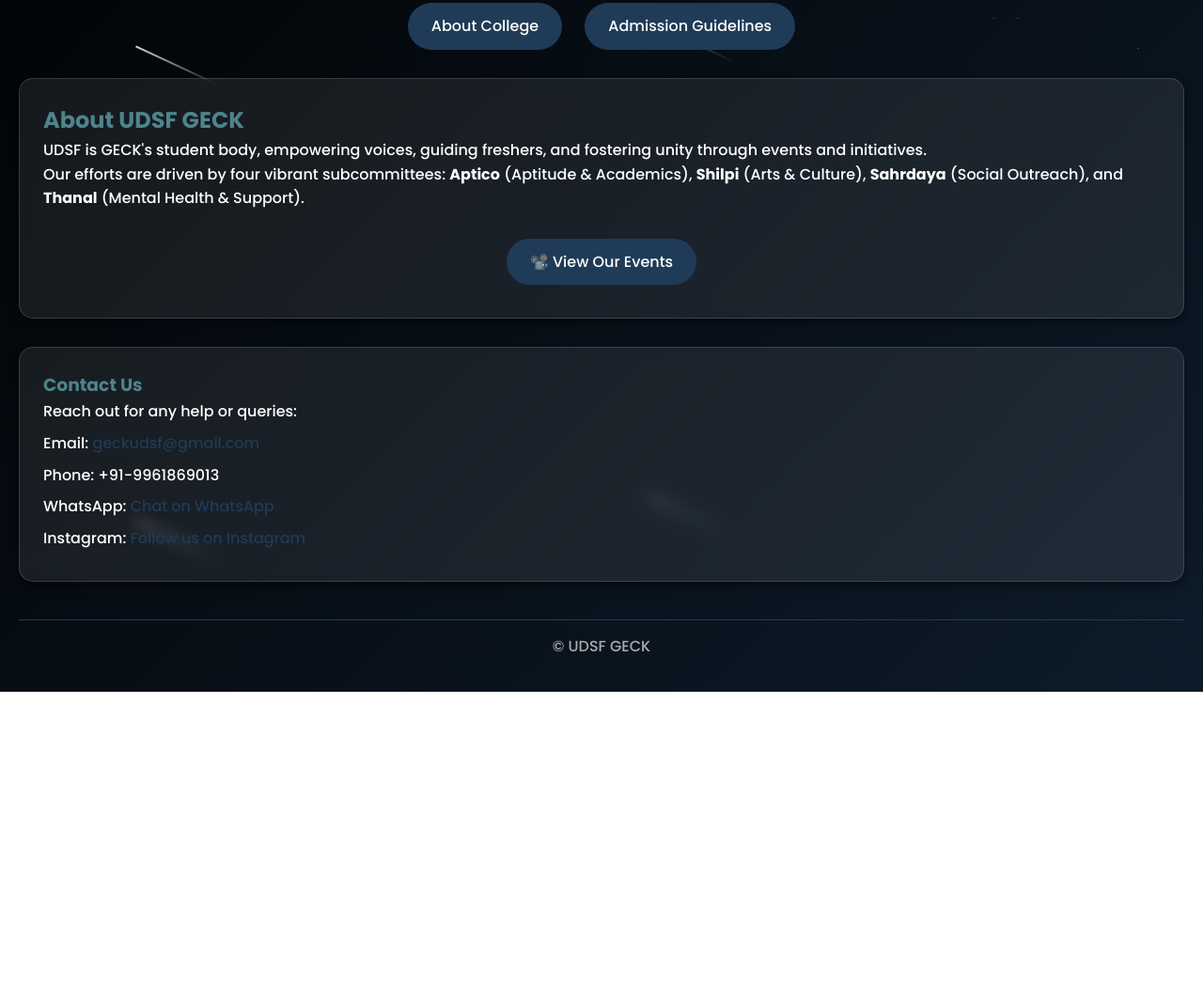
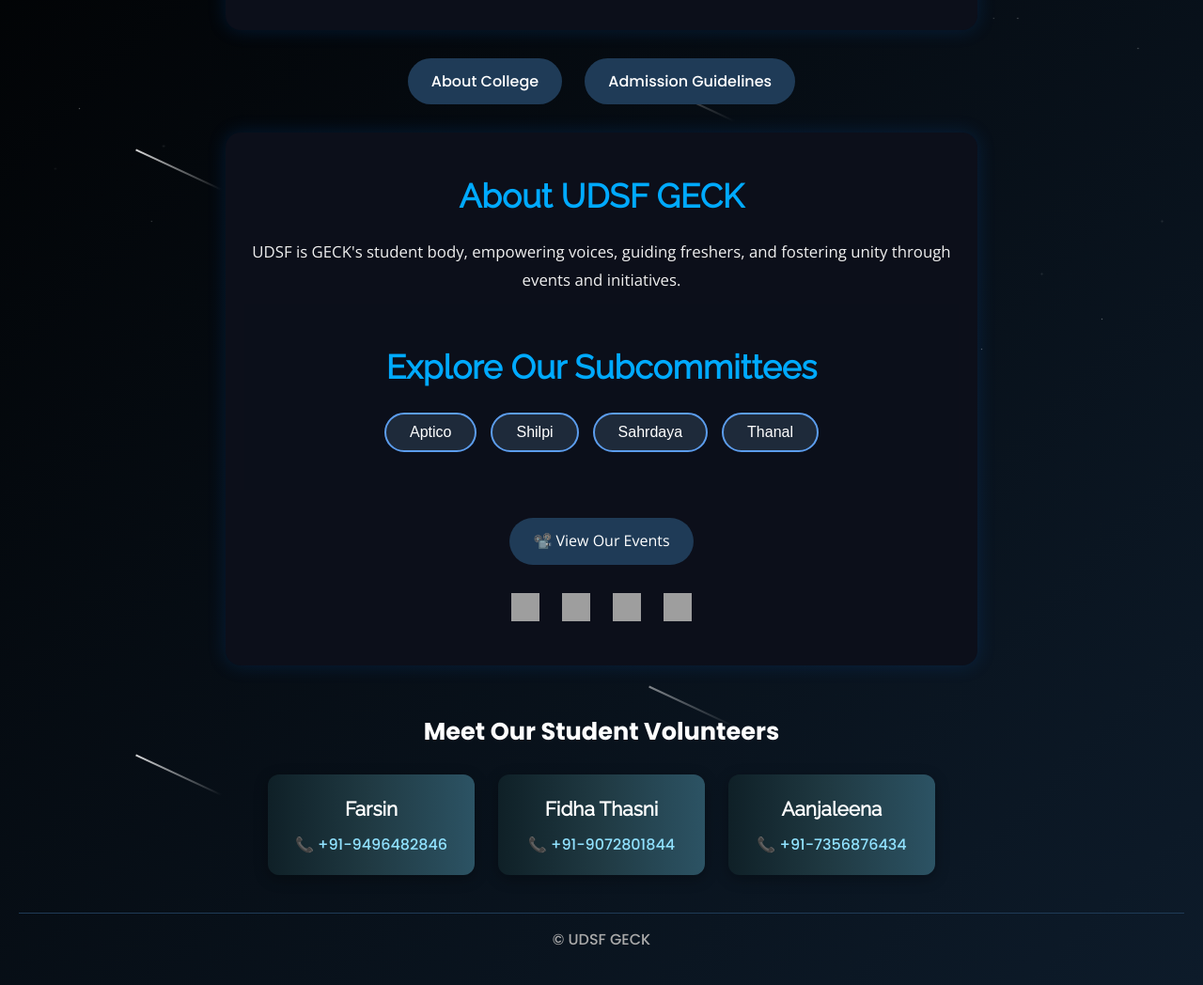
Before and after one commit to fidhathasnin/keam-admission-helpdesk, a plain HTML site: page index.html in a window 1280 px wide. Shown: the part 385-1433 px from the top of the page at 94% size. Before the commit the page ends 1121 px from the top, so only its background shows below. Drawn offline with nearby package versions, Linux system fonts and the light colour scheme; grey boxes are pictures that could not be loaded; a web font is replaced by a local one.

Commit message:
ui change

```diff
--- a/index.html
+++ b/index.html
@@ -32,6 +32,39 @@ body {
   position: relative;
   z-index: 0;
 }
+@import url('https://fonts.googleapis.com/css2?family=Raleway:wght@600&family=Open+Sans:wght@400;600&display=swap');
+
+.about-udsf {
+  text-align: center;
+  max-width: 800px;
+  margin: 0 auto;
+  padding: 40px 20px;
+  background: #0c0f1a;
+  color: #f0f0f0;
+  border-radius: 16px;
+  box-shadow: 0 0 20px rgba(0, 102, 204, 0.2);
+  font-family: 'Open Sans', sans-serif;
+}
+
+.about-udsf h2 {
+  font-family: 'Raleway', sans-serif;
+  font-size: 2.2em;
+  margin-bottom: 15px;
+  color: #00aaff;
+}
+
+.about-description,
+.about-committees {
+  font-size: 1.05em;
+  line-height: 1.8;
+  margin: 10px 0;
+  font-family: 'Open Sans', sans-serif;
+}
+
+.about-committees strong {
+  font-family: 'Raleway', sans-serif;
+  color: #1dd3f8;
+}
 
 /* Star background */
 .stars {
@@ -56,6 +89,59 @@ body {
   animation: twinkle 8s infinite linear;
   z-index: -1;
 }
+.volunteer-section {
+  text-align: center;
+  margin: 50px auto 30px;
+}
+
+.volunteer-title {
+  font-family: 'Poppins', sans-serif;
+  color: #ffffff;
+  font-size: 1.6rem;
+  margin-bottom: 25px;
+}
+
+.volunteer-cards {
+  display: flex;
+  justify-content: center;
+  gap: 25px;
+  flex-wrap: wrap;
+}
+
+.volunteer-card {
+  background: linear-gradient(to right, #0f2027, #203a43, #2c5364);
+  padding: 20px 25px;
+  border-radius: 12px;
+  box-shadow: 0 4px 15px rgba(0, 0, 0, 0.3);
+  width: 220px;
+  color: #ffffff;
+  transition: transform 0.3s, box-shadow 0.3s;
+}
+
+.volunteer-card h4 {
+  font-family: 'Raleway', sans-serif;
+  font-size: 1.3rem;
+  margin-bottom: 8px;
+}
+
+.volunteer-card a {
+  color: #91e2ff;
+  text-decoration: none;
+  font-size: 1rem;
+  transition: color 0.3s;
+}
+
+.volunteer-card:hover {
+  transform: translateY(-8px);
+  box-shadow: 0 6px 18px rgba(0, 0, 0, 0.5);
+}
+
+.volunteer-card a:hover {
+  color: #ffffff;
+}
+
+
+
 
 .stars::after {
   content: "";
@@ -295,6 +381,69 @@ body {
         margin: 10px auto;
       }
     }
+
+
+  .subcommittees-container {
+    text-align: center;
+    padding: 40px 20px;
+    background: #0b0f1a;
+    color: #fff;
+  }
+
+  .button-row {
+    margin-top: 20px;
+    display: flex;
+    justify-content: center;
+    gap: 15px;
+    flex-wrap: wrap;
+  }
+
+  .sub-btn {
+    background-color: #1e2a3a;
+    color: #fff;
+    border: 2px solid #5c9ded;
+    padding: 10px 25px;
+    border-radius: 30px;
+    cursor: pointer;
+    font-size: 16px;
+    transition: all 0.3s ease;
+    position: relative;
+  }
+
+  .sub-btn:hover {
+    background-color: #5c9ded;
+    color: #000;
+    transform: scale(1.05);
+  }
+
+  .event-section {
+    display: none;
+    margin-top: 30px;
+    background: #141d2b;
+    padding: 20px;
+    border-radius: 12px;
+    width: 90%;
+    max-width: 600px;
+    margin-left: auto;
+    margin-right: auto;
+  }
+
+  .event-section ul {
+    list-style: none;
+    padding: 0;
+    margin-top: 10px;
+  }
+
+  .event-section ul li {
+    padding: 5px 0;
+    font-size: 16px;
+  }
+
+  .event-section h3 {
+    color: #66b2ff;
+    margin-bottom: 10px;
+  }
+</style>
   </style>
 </head>
 <body>
@@ -315,7 +464,7 @@ body {
 
     <main>
       <!-- Welcome Section -->
-      <section class="card welcome-card">
+      <section class="about-udsf">
   <h1 class="bitcount-heading">Welcome to GECK</h1>
    <p class="tagline">
     Your place to learn, lead, and belong
@@ -341,27 +490,122 @@ body {
       </div>
 
       <!-- About UDSF Section -->
-    <section class="card">
+<section class="about-udsf">
   <h2>About UDSF GECK</h2>
-  <p>UDSF is GECK's student body, empowering voices, guiding freshers, and fostering unity through events and initiatives.</p>
-  <p>Our efforts are driven by four vibrant subcommittees: <strong>Aptico</strong> (Aptitude & Academics), <strong>Shilpi</strong> (Arts & Culture), <strong>Sahrdaya</strong> (Social Outreach), and <strong>Thanal</strong> (Mental Health & Support).</p>
+  <p class="about-description">
+    UDSF is GECK's student body, empowering voices, guiding freshers, and fostering unity through events and initiatives.
+  </p>
+
+ <div class="subcommittees-container">
+  <h2>Explore Our Subcommittees</h2>
+  <div class="button-row">
+    <button class="sub-btn" data-target="aptico" title="Aptitude & Academics">Aptico</button>
+    <button class="sub-btn" data-target="shilpi" title="Arts & Culture">Shilpi</button>
+    <button class="sub-btn" data-target="sahrdaya" title="Social Outreach">Sahrdaya</button>
+    <button class="sub-btn" data-target="thanal" title="Mental Health & Support">Thanal</button>
+  </div>
+
+  <!-- Event Containers -->
+  <div id="aptico" class="event-section">
+    <h3>📘 Aptico Events</h3>
+    <ul>
+      <li>Mock Aptitude Tests</li>
+      <li>Career Talks</li>
+      <li>Group Discussions</li>
+    </ul>
+  </div>
+  <div id="shilpi" class="event-section">
+    <h3>🎨 Shilpi Events</h3>
+    <ul>
+      <li>Art & Craft Competitions</li>
+      <li>On-stage Performances</li>
+      <li>Workshops</li>
+    </ul>
+  </div>
+  <div id="sahrdaya" class="event-section">
+    <h3>🌍 Sahrdaya Events</h3>
+    <ul>
+      <li>Food Kit Drives</li>
+      <li>Blood Donation Camp</li>
+      <li>Charity Events</li>
+    </ul>
+  </div>
+  <div id="thanal" class="event-section">
+    <h3>🧠 Thanal Events</h3>
+    <ul>
+      <li>Mindfulness Sessions</li>
+      <li>Peer Support Groups</li>
+      <li>Mental Health Awareness</li>
+    </ul>
+  </div>
+</div>
+<script>
+  const buttons = document.querySelectorAll(".sub-btn");
+  const sections = document.querySelectorAll(".event-section");
+
+  buttons.forEach(button => {
+    button.addEventListener("click", () => {
+      const targetId = button.getAttribute("data-target");
+      sections.forEach(section => {
+        if (section.id === targetId) {
+          section.style.display = section.style.display === "block" ? "none" : "block";
+        } else {
+          section.style.display = "none";
+        }
+      });
+    });
+  });
+</script>
+
+  <div id="event-display" class="event-box"></div>
+
+
+
+
+
   <div style="text-align: center; margin-top: 20px;">
     <a href="events.html" class="btn">📽️ View Our Events</a>
+
+    <!-- Social Media Links -->
+    <div class="social-links" style="margin-top: 20px;">
+         <a href="mailto:udsfgeck@gmail.com" target="_blank" style="margin: 0 10px;">
+        <img src="https://cdn-icons-png.flaticon.com/512/732/732200.png" alt="Gmail" width="30" height="30">
+      </a>
+      <a href="https://www.instagram.com/udsfgeck" target="_blank" style="margin: 0 10px;">
+        <img src="https://cdn-icons-png.flaticon.com/512/2111/2111463.png" alt="Instagram" width="30" height="30">
+      </a>
+      <a href="https://www.facebook.com/" target="_blank" style="margin: 0 10px;">
+        <img src="https://cdn-icons-png.flaticon.com/512/733/733547.png" alt="Facebook" width="30" height="30">
+      </a>
+      <a href="https://www.linkedin.com/" target="_blank" style="margin: 0 10px;">
+        <img src="https://cdn-icons-png.flaticon.com/512/3536/3536505.png" alt="LinkedIn" width="30" height="30">
+      </a>
+    </div>
   </div>
 </section>
 
 
       <!-- Contact Section -->
-      <section class="contact-card">
-        <h3>Contact Us</h3>
-        <p>Reach out for any help or queries:</p>
-        <ul>
-          <li>Email: <a href="mailto:geckudsf@gmail.com">geckudsf@gmail.com</a></li>
-          <li>Phone: +91-9961869013</li>
-          <li>WhatsApp: <a href="https://wa.me/919961869013">Chat on WhatsApp</a></li>
-          <li>Instagram: <a href="https://www.instagram.com/udsfgeck" target="_blank">Follow us on Instagram</a></li>
-        </ul>
-      </section>
+ <section class="volunteer-section">
+  <h3 class="volunteer-title">Meet Our Student Volunteers</h3>
+  <div class="volunteer-cards">
+    <div class="volunteer-card">
+      <h4>Farsin</h4>
+      <p><a href="tel:+919496482846">📞 +91-9496482846</a></p>
+    </div>
+    <div class="volunteer-card">
+      <h4>Fidha Thasni</h4>
+      <p><a href="tel:+919072801844">📞 +91-9072801844</a></p>
+    </div>
+    <div class="volunteer-card">
+      <h4>Aanjaleena</h4>
+      <p><a href="tel:+917356876434">📞 +91-7356876434</a></p>
+    </div>
+  </div>
+</section>
+
+
+
     </main>
 
     <footer>
```
